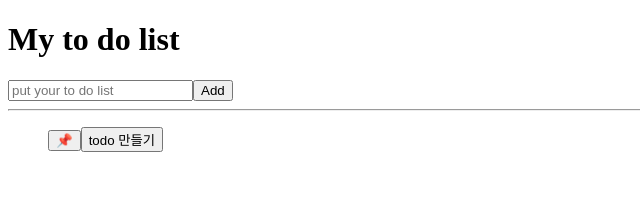
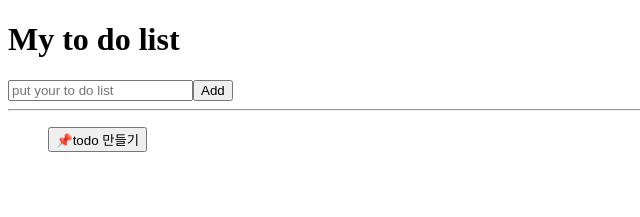
Before and after one commit to tallguy188/ToDoList_react, a React (Create React App) app: page / in a window 1280 px wide. Shown: the top 217 px of the page, without its empty margins (0-640 px from the left). Built offline with nearby package versions, Linux system fonts and the light colour scheme.

Commit message:
Changing structure

```diff
--- a/src/App.js
+++ b/src/App.js
@@ -1,4 +1,4 @@
-import { useRef, useState } from "react";
+import { useState, useCallback } from "react";
 import Button from "./Button";
 import ReactDOM from "react-dom";
 import "./App.css";
@@ -15,10 +15,6 @@ function App() {
     settoDo(event.target.value);
   };
 
-  const handleButtonClick = (event) => {
-    event.preventDefault();
-  };
-
   const onSubmit = (event) => {
     event.preventDefault();
     console.log(toDo);
@@ -30,10 +26,11 @@ function App() {
       },
     ]);
     settoDo("");
-    console.log(toDos);
   };
 
-  /* const onClear = (event) => {}; */
+  const onRemove = (id) => {
+    console.log(id);
+  };
 
   return (
     <div>
@@ -47,17 +44,19 @@ function App() {
         ></input>
         <Button />
         <hr></hr>
+      </form>
       <ul>
         {toDos.map((todo, index) => (
           <li key={index}>
-              <button onClick={handleButtonClick}>📌</button>
-              <button key={index} onClick={handleButtonClick}>
+            <button key={index}>
+              <span role="img" aria-label="pin">
+                📌
+              </span>
               {todo.text}
             </button>
           </li>
         ))}
       </ul>
-      </form>
     </div>
   );
 }
```
Lines whose indentation alone changed are shown as unchanged.
